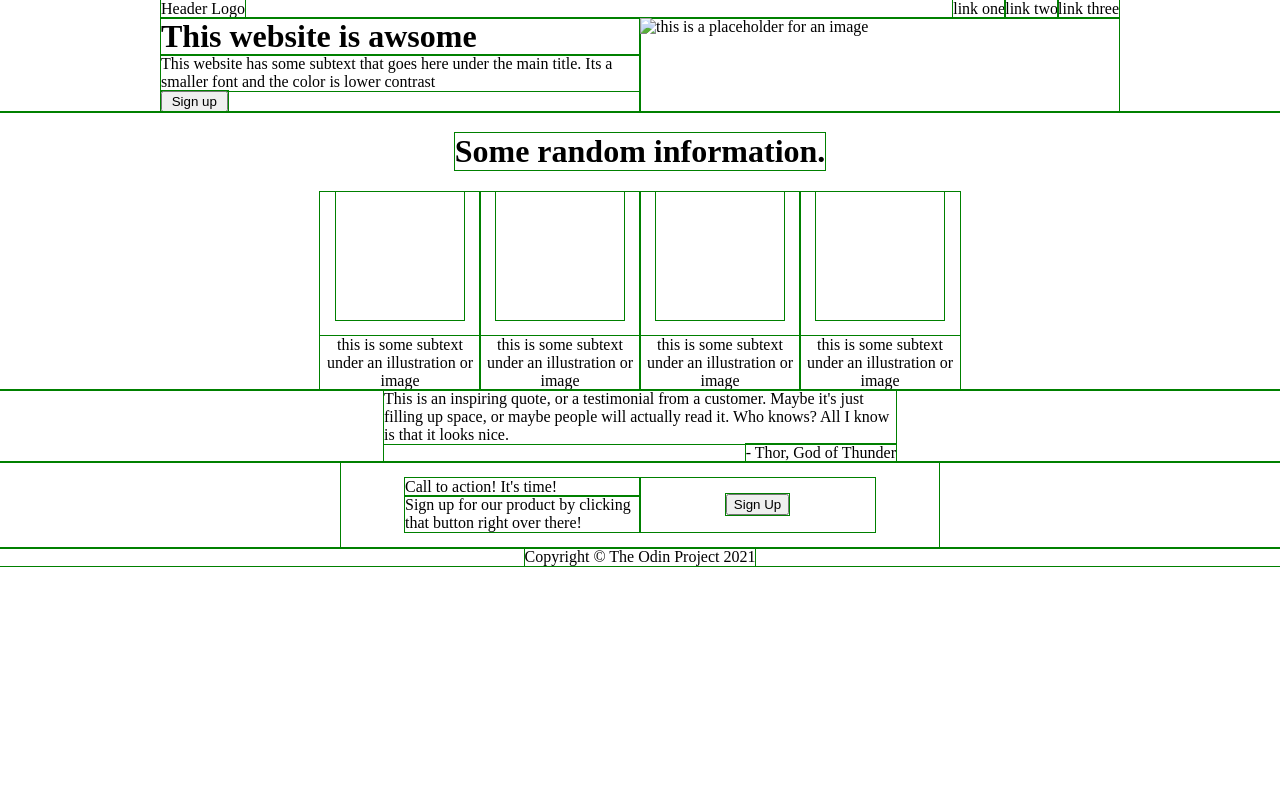
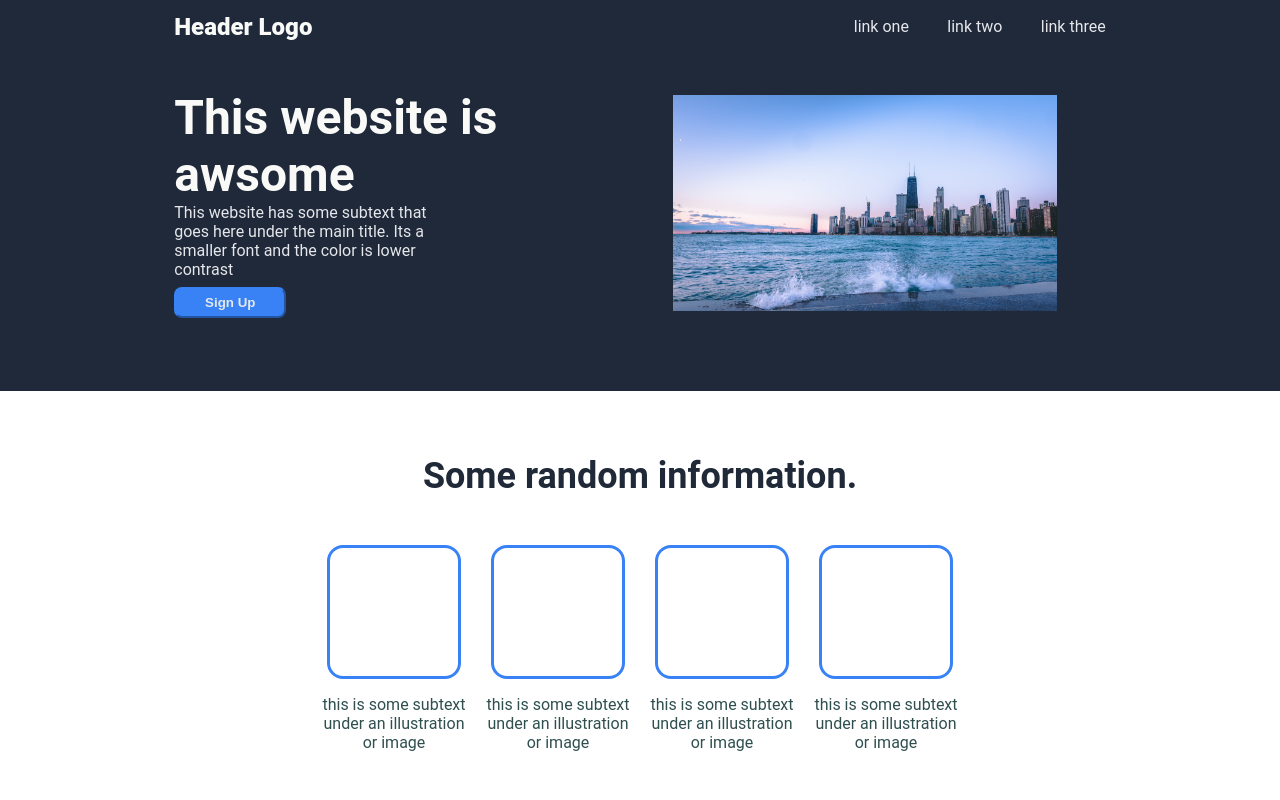
Before and after one commit to kyleyu23/landing-page, a plain HTML site: page index.html in a window 1280 px wide. Shown: the top 800 px of the page. Drawn offline with Linux system fonts and the light colour scheme.

Commit message:
add styles to whole layout

```diff
--- a/index.html
+++ b/index.html
@@ -26,9 +26,11 @@
                     <p class="title-subtext">This website has some subtext that
                         goes here under the main title. Its a
                         smaller font and the color is lower contrast</p>
-                    <button id="top-page">Sign up</button>
+                    <button>Sign Up</button>
                 </div>
-                <img alt="this is a placeholder for an image" class="img-placeholder">
+                <div class="img-container">
+                    <img src="images/chicago-scenery.jpg" alt="chicago-scenery" id="chicago-scenery">
+                </div>
             </div>
         </div>
     </div>
@@ -63,19 +65,20 @@
     </div>
     <div class="container" id="third">
         <div class="container" id="quote">
-            <p>This is an inspiring quote, or a testimonial from a customer. Maybe it's just filling up space, or maybe
+            <p class="quote">This is an inspiring quote, or a testimonial from a customer. Maybe it's just filling up
+                space, or maybe
                 people will actually read it. Who knows? All I know is that it looks nice.</p>
-            <p class="quote-owner">- Thor, God of Thunder</p>
+            <p class="quote-owner">-Thor, God of Thunder</p>
         </div>
     </div>
     <div class="container" id="fourth">
         <div class="container" id="call-to-action">
             <div class="container" id="text">
-                <p>Call to action! It's time!</p>
+                <h1>Call to action! It's time!</h1>
                 <p>Sign up for our product by clicking that button right over there!</p>
             </div>
             <div class="container button">
-                <button class="call-to-action">Sign Up</button>
+                <button id="call-to-action">Sign Up</button>
             </div>
         </div>
     </div>
--- a/style.css
+++ b/style.css
@@ -1,9 +1,16 @@
+/* * {
+    outline: green 1px solid;
+} */
+
 * {
-    outline: green 1px solid;
+    margin: 0;
+    padding: 0;
 }
 
 body {
-    margin: 0px;
+    font-family: 'Roboto', sans-serif;
+    /* font-family: 'Roboto'; */
+    /* font-family: sans-serif; */
 }
 
 .container {
@@ -16,7 +23,7 @@ body {
 
 .container#heading {
     flex-direction: column;
-    /* width: 60%; */
+    row-gap: 3vw;
 }
 
 .header {
@@ -26,39 +33,37 @@ body {
 
 .logo {
     display: flex;
+    font-weight: 900;
 }
 
 .header-links {
     display: flex;
+    column-gap: 3vw;
+    align-items: center;
 }
 
 .content {
     display: flex;
+    max-width: 80vw;
 }
 
 .title-container {
     display: flex;
     flex-direction: column;
     flex: 1;
+    justify-content: center;
 }
 
-.title {
-    margin: 0;
-    padding: 0;
+.img-container {
+    display: flex;
+    justify-content: center;
+    align-items: center;
+    flex: 1;
+    padding: 16px;
 }
 
-.title-subtext {
-    margin: 0;
-    padding: 0;
-}
-
-.img-placeholder {
-    display: flex;
-    flex: 1;
-}
-
-button#top-page {
-    width: 5em;
+#chicago-scenery {
+    max-width: 30vw;
 }
 
 .container#second {
@@ -67,27 +72,28 @@ button#top-page {
 }
 
 .container#illustrations {
-    width: 50%
+    width: 50vw;
+    column-gap: 1rem;
 }
 
 .card {
     display: flex;
     flex-direction: column;
     align-items: center;
-    /* 100/4 */
-    /* width: 25%; */
 }
 
 .square {
-    height: 10vw;
+    min-height: 10vw;
     width: 10vw;
     margin-bottom: 16px;
+    border-style: solid;
+    border-radius: 16px;
+    border-color: #3882f6;
 }
 
 .card-text {
-    margin: 0;
-    /* padding: 0; */
     text-align: center;
+    color: darkslategray;
 }
 
 #illustrations .container {
@@ -100,11 +106,7 @@ button#top-page {
 
 .container#quote {
     flex-direction: column;
-    width: 40%
-}
-
-#quote p {
-    margin: 0px;
+    max-width: 46vw;
 }
 
 .quote-owner {
@@ -116,30 +118,109 @@ button#top-page {
 }
 
 .container#call-to-action {
-    justify-content: center;
-    padding: 16px 64px;
+    justify-content: space-around;
+    width: 70vw;
+    padding-top: 54px;
+    padding-bottom: 54px;
+    border-radius: 8px;
 }
 
-.container#text {
+#call-to-action .container#text {
     flex-direction: column;
-    flex: 1;
-}
-
-#text p {
-    margin: 0;
+    justify-content: center;
+    color: #f9faf8;
 }
 
 .container.button {
-    display: flex;
-    justify-content: center;
+    justify-content: flex-start;
     align-items: center;
-    flex: 1;
 }
 
 .container#footer {
     justify-content: center;
 }
 
-.container p {
-    margin: 0px;
+/*styling*/
+
+.container#first, #footer {
+    background-color: #1f2939;
+    color: #f9faf8;
 }
+
+.container#first {
+    padding-top: 1vw;
+    padding-bottom: 5vw;
+}
+
+h1.title {
+    font-size: 48px;
+    font-weight: bolder;
+}
+
+p.title-subtext, .header-links {
+    color: #e5e7eb;
+    max-width: 22vw;
+}
+
+.logo {
+    font-size: 24px;
+}
+
+.container#first button {
+    color: #e5e7eb;
+    margin-top: 8px;
+    border-color: #3882f6;
+}
+
+button {
+    padding: 6px 16px;
+    border-radius: 8px;
+    width: 7rem;
+    font-weight: 900;
+}
+
+.container#call-to-action, .container#first button {
+    background-color: #3882f6;
+}
+
+.container#second h1 {
+    font-size: 36px;
+    font-weight: bolder;
+    color: #1f2937;
+    margin-bottom: 3rem;
+}
+
+.container#third {
+    background-color: #e5e7eb;
+}
+
+p.quote {
+    font-size: 36px;
+    font-style: italic;
+    color: #1f2937;
+}
+
+p.quote-owner {
+    font-weight: 1000;
+    font-size: 24px;
+    margin-right: 6rem;
+}
+
+.container#second, .container#third, .container#fourth {
+    padding-bottom: 5vw;
+    padding-top: 5vw;
+}
+
+#text h1 {
+    font-size: 24px;
+}
+
+.container.button #call-to-action {
+    background-color: #3882f6;
+    color: white;
+    border-color: white;
+}
+
+#footer p {
+    padding: 2rem;
+}
```
Also changed, not shown: images/chicago-scenery.jpg (added), 1 other file.
